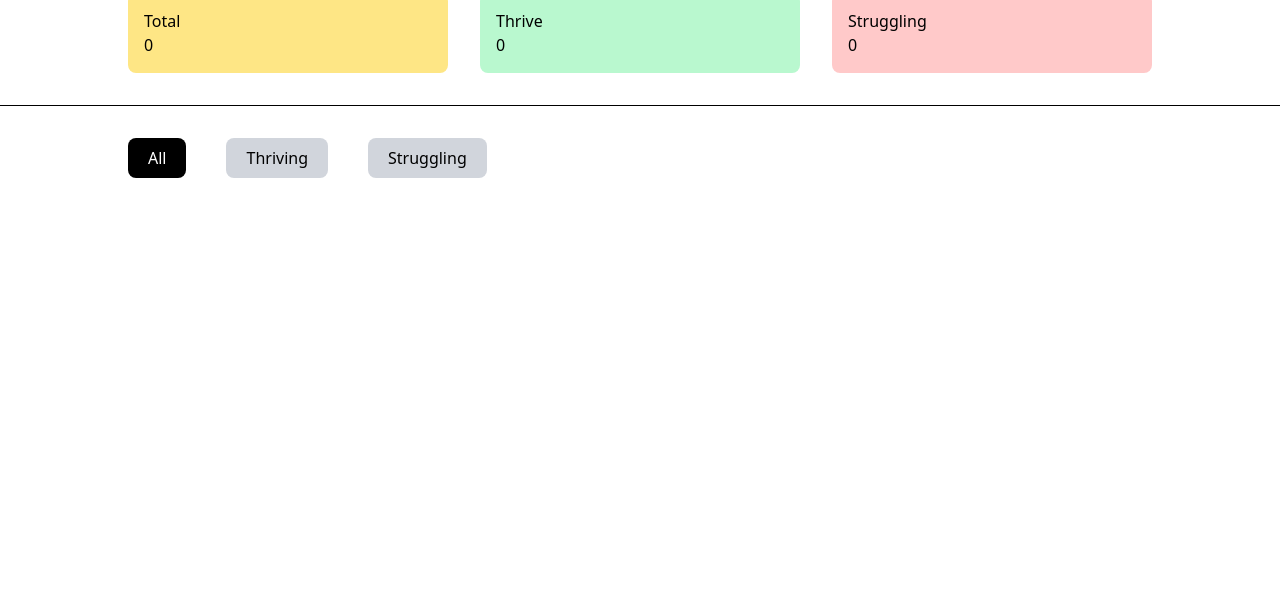
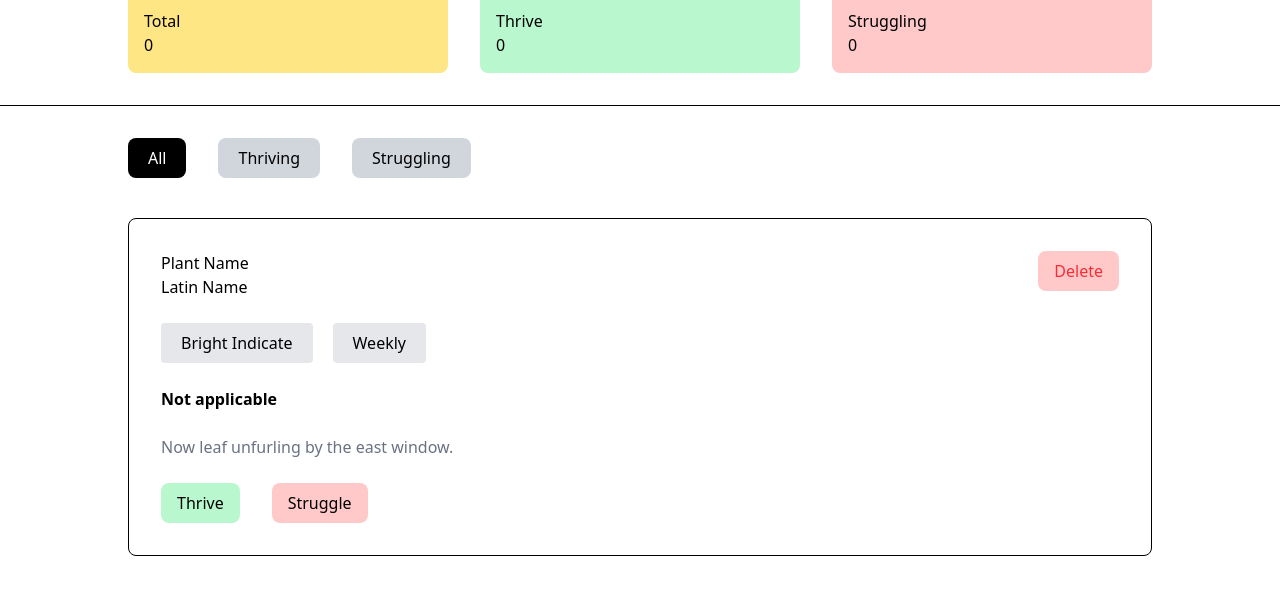
Before and after one commit to Nayem0087/plant-tracker, a plain HTML site: page index.html in a window 1280 px wide. Shown: the part 147-742 px from the top of the page. Drawn offline with nearby package versions, Linux system fonts and the light colour scheme.

Commit message:
added my card section file

```diff
--- a/index.html
+++ b/index.html
@@ -31,20 +31,37 @@
 
     <main class="w-[80%] mx-auto">
         <!-- btn section -->
-        <div class="flex gap-10">
+        <div class="flex gap-8">
             <button class="bg-black text-white px-5 py-2 rounded-lg" id="all-filter-btn">All</button>
             <button class="bg-gray-300 px-5 py-2 rounded-lg" id="thriving-filter-btn">Thriving</button>
             <button class="bg-gray-300 px-5 py-2 rounded-lg" id="struggling-filter-btn">Struggling</button>
         </div>
 
         <!-- card section -->
-         <section id="all-card">
+         <section id="allCard">
             <!-- card -->
-             <div>
+             <div class="flex justify-between my-10 border p-8 rounded-lg">
                 <!-- main part -->
-                <div></div>
+                <div class="space-y-6">
+                    <div>
+                        <P  class="plantName">Plant Name</P>
+                        <p class="lastName">Latin Name</p>
+                    </div>
+                    <div class="flex gap-5">
+                        <p class="light bg-gray-200 px-5 py-2 rounded">Bright Indicate</p>
+                        <p class="water bg-gray-200 px-5 py-2 rounded">Weekly</p>
+                    </div>
+                    <p class="status font-bold">Not applicable</p>
+                    <p class="notes text-gray-500">Now leaf unfurling by the east window.</p>
+                    <div class="flex gap-8">
+                        <button class="thriving-btn bg-green-200 px-4 py-2 rounded-lg">Thrive</button>
+                        <button class="struggling-btn bg-red-200 px-4 py-2 rounded-lg">Struggle</button>
+                    </div>
+                </div>
                 <!-- btn part -->
-                <div></div>
+                <div>
+                    <button class="btn-delete bg-red-200 text-red-500 px-4 py-2 rounded-lg">Delete</button>
+                </div>
              </div>
 
          </section>
```
